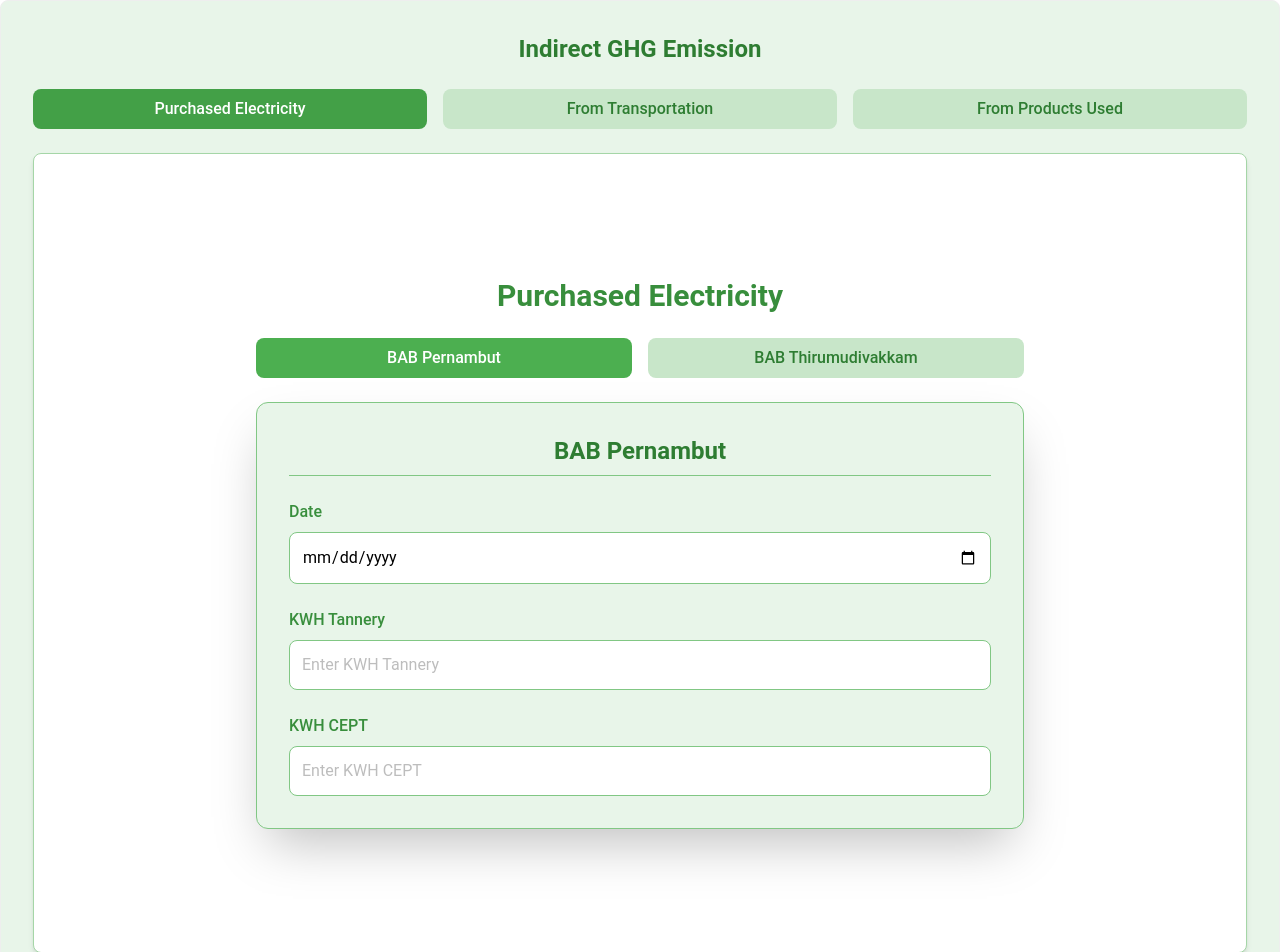
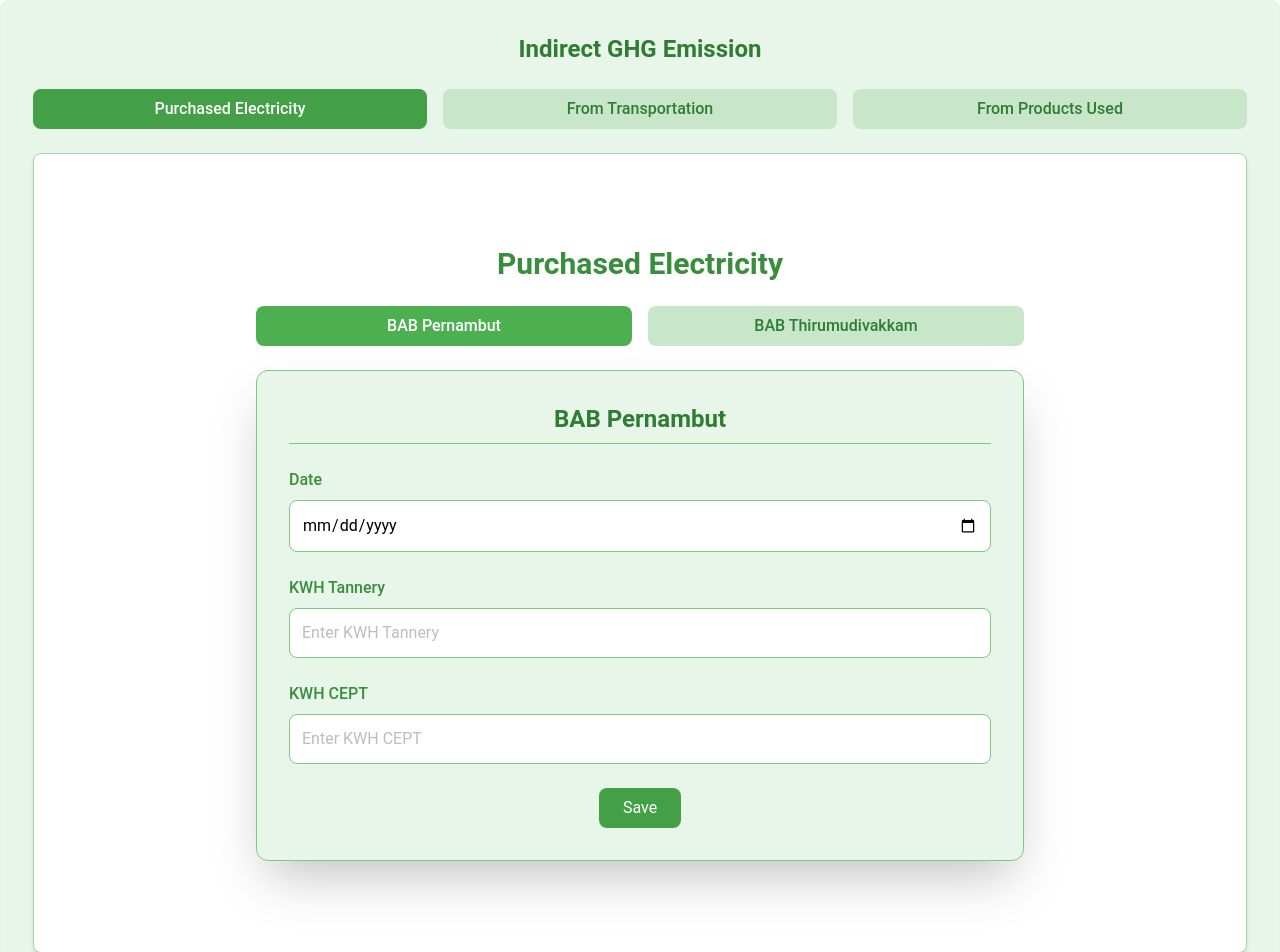
Before and after one commit to carbonfootprints/CarbonFootprint_FrontEnd, a React (Vite) app: page /indirect in a window 1280 px wide. Shown: the top 952 px of the page. Built offline with nearby package versions, Linux system fonts and the light colour scheme; a web font is replaced by a local one.

Commit message:
direct GHG updated

```diff
--- a/src/components/IndirectGHG.jsx
+++ b/src/components/IndirectGHG.jsx
@@ -21,7 +21,6 @@ function IndirectGHG() {
 
       {/* Tab Buttons */}
       <div className="flex flex-col sm:flex-row gap-4 mb-6">
-
         <button
           onClick={() => setActiveTab("purchasedElectricity")}
           className={`flex-1 py-2 px-4 rounded-lg text-green-800 font-medium text-center ${
@@ -66,7 +65,6 @@ function IndirectGHG() {
 
               {/* Sub-Tab Buttons */}
               <div className="flex flex-col sm:flex-row gap-4 mb-6 justify-center">
-
                 <button
                   onClick={() => setSubTab("Category2Pernambut")}
                   className={`flex-1 py-2 px-4 rounded-lg text-green-800 font-medium text-center ${
@@ -125,6 +123,16 @@ function IndirectGHG() {
                         className="w-full p-3 border border-green-300 rounded-lg focus:outline-none focus:ring-2 focus:ring-green-500 bg-white"
                       />
                     </div>
+
+                    {/* Save Button for Category2Pernambut */}
+                    <div className="flex justify-center mt-6">
+                      <button
+                        type="submit"
+                        className="py-2 px-6 bg-green-600 text-white rounded-lg hover:bg-green-700 focus:outline-none focus:ring-2 focus:ring-green-500"
+                      >
+                        Save
+                      </button>
+                    </div>
                   </form>
                 )}
 
@@ -162,6 +170,16 @@ function IndirectGHG() {
                         className="w-full p-3 border border-green-300 rounded-lg focus:outline-none focus:ring-2 focus:ring-green-500 bg-white"
                       />
                     </div>
+
+                    {/* Save Button for Category2Thirumudivakkam */}
+                    <div className="flex justify-center mt-6">
+                      <button
+                        type="submit"
+                        className="py-2 px-6 bg-green-600 text-white rounded-lg hover:bg-green-700 focus:outline-none focus:ring-2 focus:ring-green-500"
+                      >
+                        Save
+                      </button>
+                    </div>
                   </form>
                 )}
               </div>
@@ -177,7 +195,6 @@ function IndirectGHG() {
 
               {/* Transportation Tab Buttons */}
               <div className="flex flex-col sm:flex-row gap-4 mb-6 justify-center">
-
                 <button
                   onClick={() =>
                     setTransportationTab("upstreamRoadTransportation")
```
